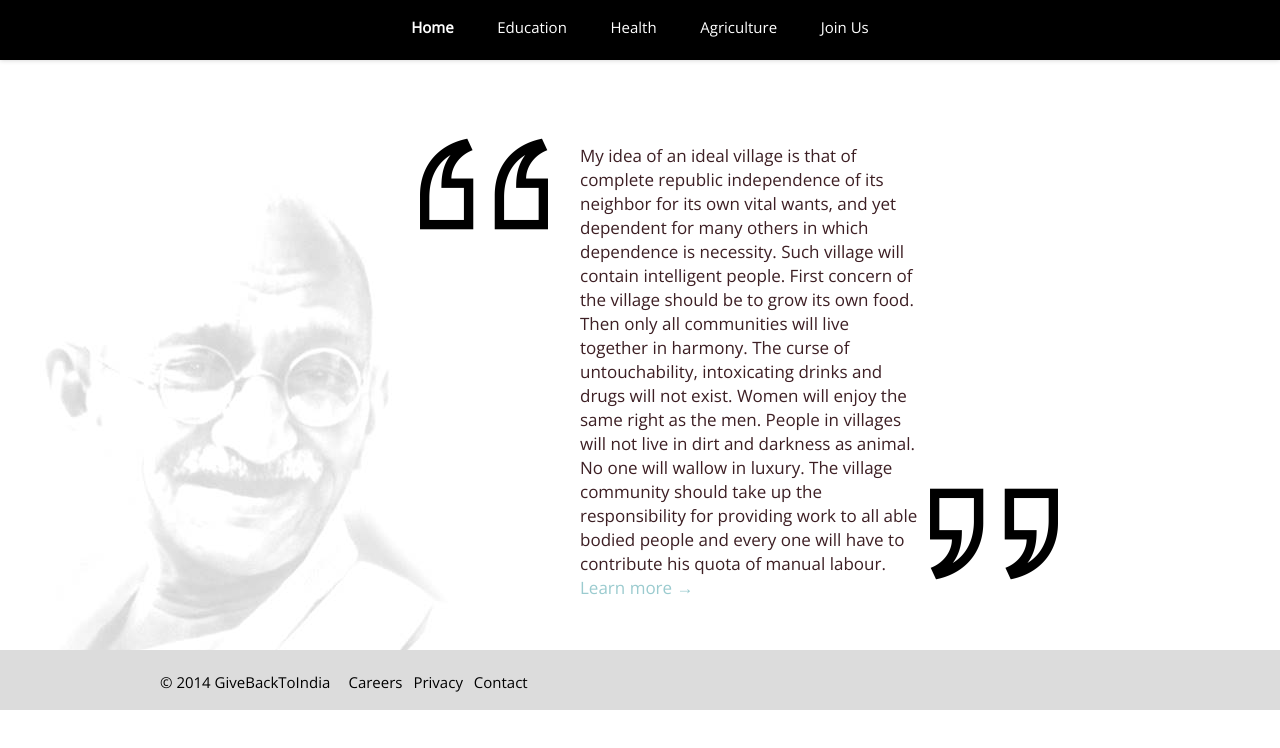
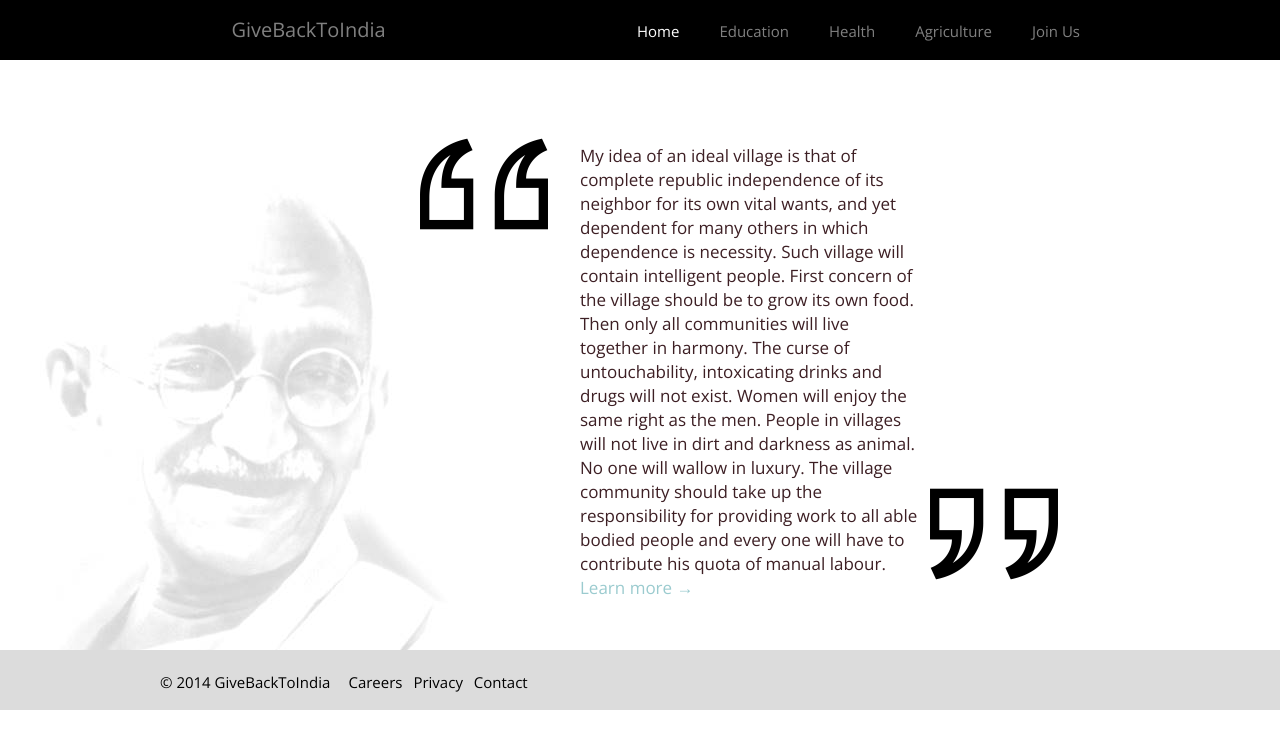
Before and after one commit to sooraj1719/sooraj1719.github.com, a plain HTML site: page index.html in a window 1280 px wide. Drawn offline with nearby package versions, Linux system fonts and the light colour scheme.

Commit message:
optimized index for SEO; Added name of organization and refactored navigtion pane

```diff
--- a/index.html
+++ b/index.html
@@ -9,8 +9,11 @@
     <meta charset="utf-8">
     <meta http-equiv="Content-Type" content="text/html; charset=utf-8"/>
     <meta name="viewport" content="width=device-width, initial-scale = 1.0, user-scalable = no">
-    <title>GiveBackToIndia.org</title>
-    <meta name="description" content="">
+    <title>GiveBackToIndia.org Repaying to society in a different way</title>
+    <meta name="description" content="GiveBackToIndia.org provide platform for people to repay to rural India. People grew in villages,
+									  went to government schools/collges know what can be done to change the scenario. But it's not possible
+									  for them to go back to their village and work for people. That where we come into picture. Give us the idea
+									  you have to change the picture in your village and we'll try to implement it">
     <meta name="author" content="">
 
     <!-- CSS
@@ -27,17 +30,15 @@
 	<!-- Navigation Pane -->
     <header>
       <section class="menu">
-          <div class="sixteen columns">
-            <!-- <h4 class="pull-left" style="color: #FFFFFF; padding-top:15px; padding-left:60px;">Give Back To India</h4> -->
 		<div id="navigation_pane">
 		  <ul class="navigation">
+		   <li id="comapny_name" class="span-full"><a href="index.html">GiveBackToIndia</a></li>
 		   <li class="current"><a href="index.html">Home</a></li>
 		   <li><a href="../contents/education.html">Education</a></li>
 		   <li><a href="../contents/health.html">Health</a></li>
 		   <li><a href="../contents/agriculture.html">Agriculture</a></li>
 		   <li><a href="../contents/contacts.html">Join Us</a></li>
 		 </ul>
-           </div>
 	   </div>
      </section>
 	</header>
--- a/stylesheets/layout.css
+++ b/stylesheets/layout.css
@@ -89,9 +89,6 @@ header {
 	height: 60px;
 	z-index:11100;
 	background-color:#000000;
-	-webkit-box-shadow: 0px 0px 5px 0px rgba(0, 0, 0, .2);
-	-moz-box-shadow: 0px 0px 5px 0px rgba(0, 0, 0, .2);
-	box-shadow: 0px 0px 5px 0px rgba(0, 0, 0, .2);
 }
 
 #navigation_pane {
@@ -101,31 +98,45 @@ header {
 .navigation{
 	list-style: none;
 	margin: 20px auto;
-	display: block;
+	display: table;
 	text-align: center;
 	padding: 0;
 }
 
 .navigation li{
-	display: inline-block;
+	display: table-cell;
+    padding-right: 10px;
+    white-space: nowrap;
 	padding: 0 20px;
 	font-size:15px;
 	color:#FFF;
-	text-shadow: 1px 1px 1px rgba(0,0,0,0.2);
 }
 
+.navigation li:last-child
+{
+    padding-right: 200px;
+}
+
+.navigation li.span-full
+{
+    width: 100%;
+}
 .navigation a{
 	text-decoration:none;
+	color:#808080;
+}
+
+.navigation li:hover{
+	cursor:pointer;
 	color:#FFFFFF;
 }
-.navigation li:hover{
-	cursor:pointer;
-	text-shadow: 1px 1px 1px rgba(0,0,0,0.2);
-}
-#navigation_pane .current {
-	font-weight:bold;
+#navigation_pane .current a{
+	color:#FFFFFF;
 }
 
+#comapny_name{
+	font-size:20px;
+}
 
 /* =============================================================================
 3. Subpages
```
Also changed, not shown: contents/agriculture.html (+1 -1 lines), contents/contacts.html (+1 -0 lines), contents/education.html (+1 -0 lines), contents/health.html (+1 -1 lines). Lines whose indentation alone changed are shown as unchanged.
